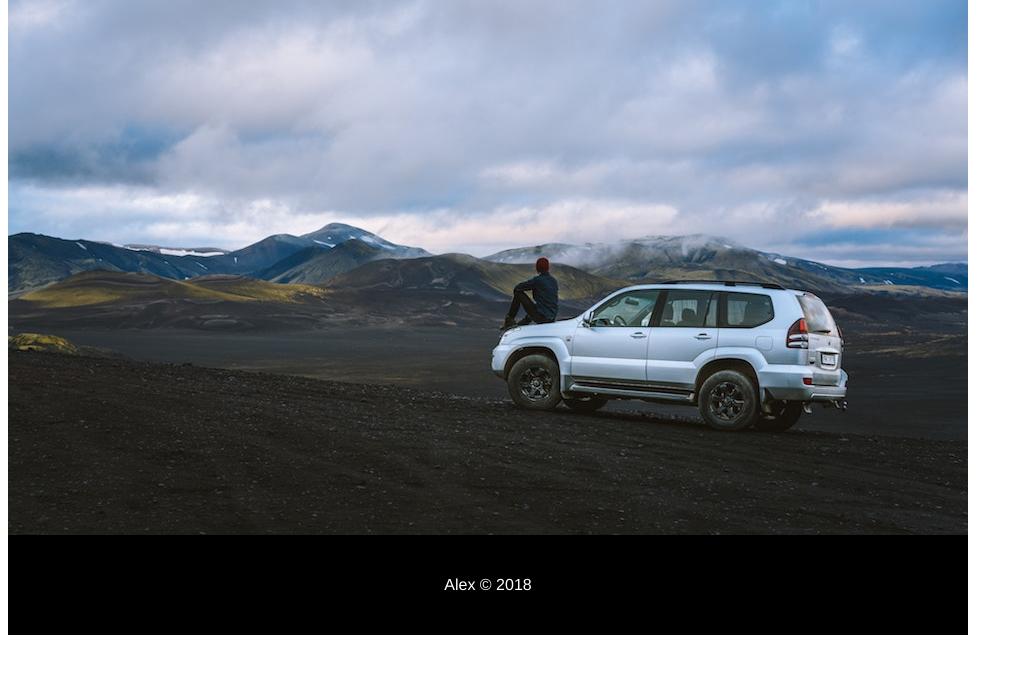
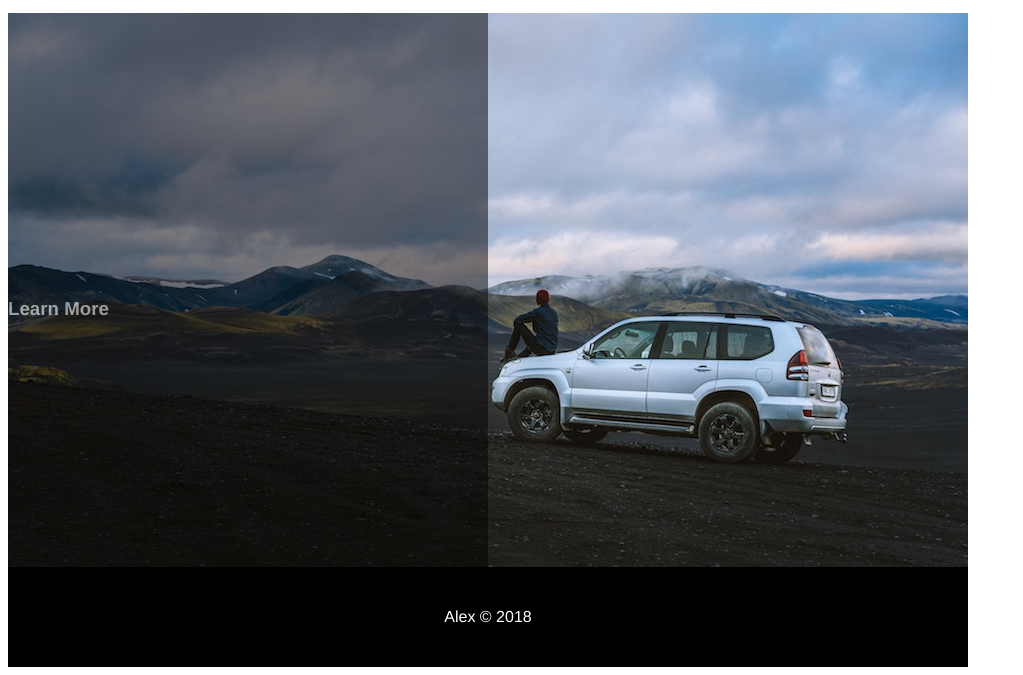
Before and after one commit to ThatOneHorse/MidtermWebsite, a plain HTML site: page docs/index.html in a window 1280 px wide. Shown: the part 157-832 px from the top of the page, without its empty margins (0-1023 px from the left). Before the commit the page ends 800 px from the top, so only its background shows below. Drawn offline with Linux system fonts and the light colour scheme.

Commit message:
index.html mostly done stuck on text for content

```diff
--- a/docs/css/styles.css
+++ b/docs/css/styles.css
@@ -9,16 +9,22 @@
 }
 #banner{
     background-image: url("../images/4x4-adventure-automobile-1571783.jpg");
-    position: relative;
     background-size: cover;
     width: 960px;
     height: 554px;
 }
+#content{
+    opacity: 0.5;
+    height: 554px;
+    width: 480px;
+    line-height: 554px;
+}
 #footer{
-    background-color: black;
-    color: white;
     height: 100px;
     line-height: 100px;
+}
+#heading2{
+    opacity: 100%;
 }
 a{
     text-decoration: none
@@ -44,3 +50,9 @@ a{
 .Helvetica {
     font-family: "Helvetica Neue", Helvetica, Arial, sans-serif;
 }
+.colorWhite{
+    color: white;
+}
+.bgBlack{
+    background-color: black;
+}
--- a/docs/index.html
+++ b/docs/index.html
@@ -8,7 +8,7 @@
 <body>
     <div id="wrapper" class="Helvetica">
         <div id="top">
-            <div id="logo" class="floatLeft">
+            <div id="logo" class="floatLeft clearFix">
                 <a href="index.html"> <img src="images/traventure.png" alt="Traventure Logo" width="163" height="130"/> </a>
             </div> <!--logo-->
             <div id="menu" class="floatRight textRight">
@@ -22,12 +22,14 @@
                 </ul>
             </div> <!--menu-->
         </div> <!--top-->
-        <div id="banner">
-            <div id="content">
-
+        <div id="banner" class="clearFix">
+            <div id="content" class="textCenter clearFix floatLeft bgBlack">
+                <div id="learnMore" class="colorWhite floatLeft clearFix textRight">
+                    <h3> Learn More </h3>
+                </div> <!--learnMore-->
             </div> <!--content-->
         </div> <!--banner-->
-        <div id="footer" class="textCenter">
+        <div id="footer" class="textCenter clearFix bgBlack colorWhite">
             <span>Alex &copy; 2018</span>
         </div> <!--footer-->
     </div> <!--wrapper-->
```
